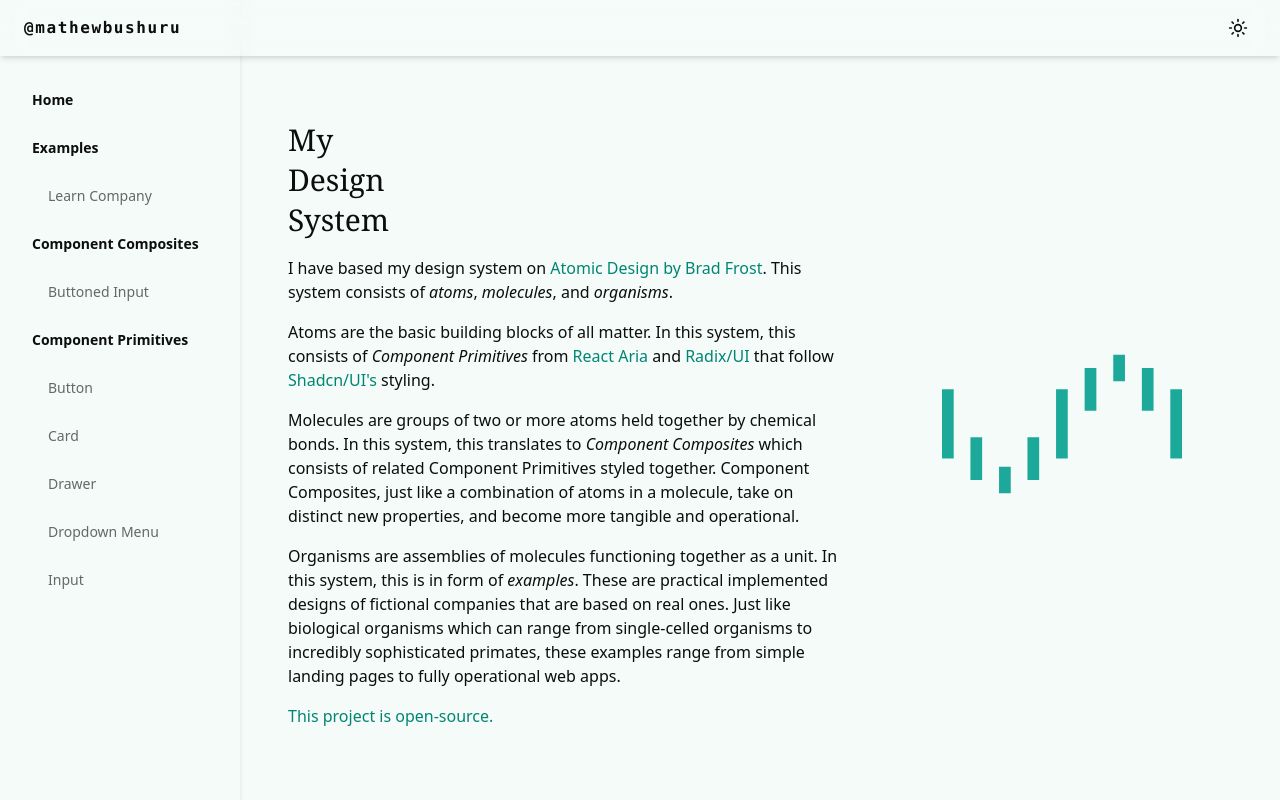
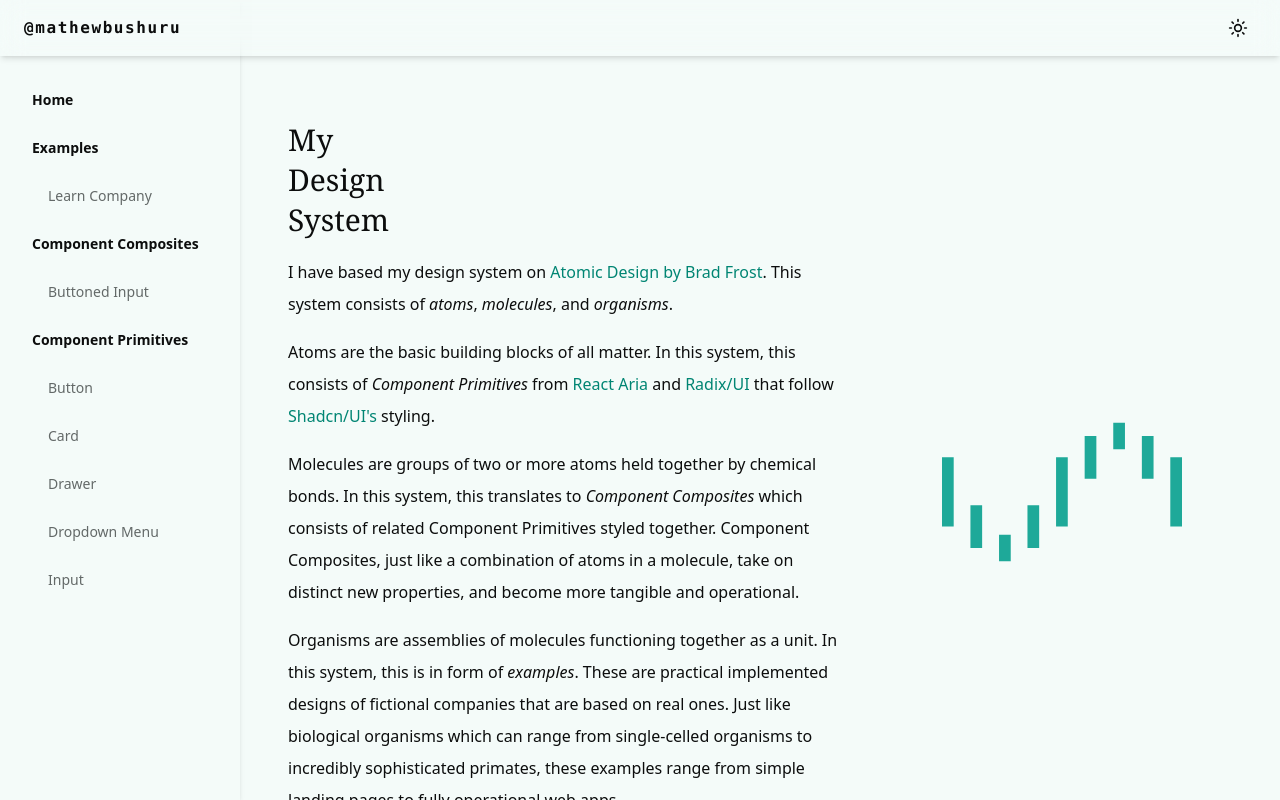
Before and after one commit to mathewbushuru/design-system, a React (Vite) app: page / in a window 1280 px wide. Built offline with nearby package versions, Linux system fonts and the light colour scheme.

Commit message:
smaller p text in mobile homepage

```diff
--- a/src/pages/home-page.tsx
+++ b/src/pages/home-page.tsx
@@ -13,7 +13,7 @@ const HomePage = () => {
             System
           </h1>
 
-          <p className="mt-4 text-lg leading-8 sm:text-base">
+          <p className="mt-4 text-base leading-8">
             I have based my design system on{" "}
             <a
               href="https://atomicdesign.bradfrost.com/"
@@ -27,7 +27,7 @@ const HomePage = () => {
             <em>organisms</em>.
           </p>
 
-          <p className="mt-4 text-lg leading-8  sm:text-base">
+          <p className="mt-4 text-base  leading-8">
             Atoms are the basic building blocks of all matter. In this system,
             this consists of <em>Component Primitives</em> from{" "}
             <a
@@ -62,7 +62,7 @@ const HomePage = () => {
             styling.
           </p>
 
-          <p className="mt-4 text-lg leading-8 sm:text-base">
+          <p className="mt-4  text-base leading-8">
             Molecules are groups of two or more atoms held together by chemical
             bonds. In this system, this translates to{" "}
             <em>Component Composites</em> which consists of related Component
@@ -71,17 +71,17 @@ const HomePage = () => {
             and become more tangible and operational.
           </p>
 
-          <p className="mt-4 text-lg leading-8 sm:text-base">
+          <p className="mt-4  text-base leading-8">
             Organisms are assemblies of molecules functioning together as a
-            unit. In this system, this is in form of <em>examples</em>. These are
-            practical implemented designs of fictional companies that are based
-            on real ones. Just like biological organisms which can range from
-            single-celled organisms to incredibly sophisticated primates, these
-            examples range from simple landing pages to fully operational web
-            apps.
+            unit. In this system, this is in form of <em>examples</em>. These
+            are practical implemented designs of fictional companies that are
+            based on real ones. Just like biological organisms which can range
+            from single-celled organisms to incredibly sophisticated primates,
+            these examples range from simple landing pages to fully operational
+            web apps.
           </p>
 
-          <p className="mb-4 mt-4 text-lg leading-8 sm:text-base">
+          <p className="mb-4 mt-4 text-base leading-8">
             <a
               href="https://github.com/mathewbushuru/design-system"
               target="_blank"
```
